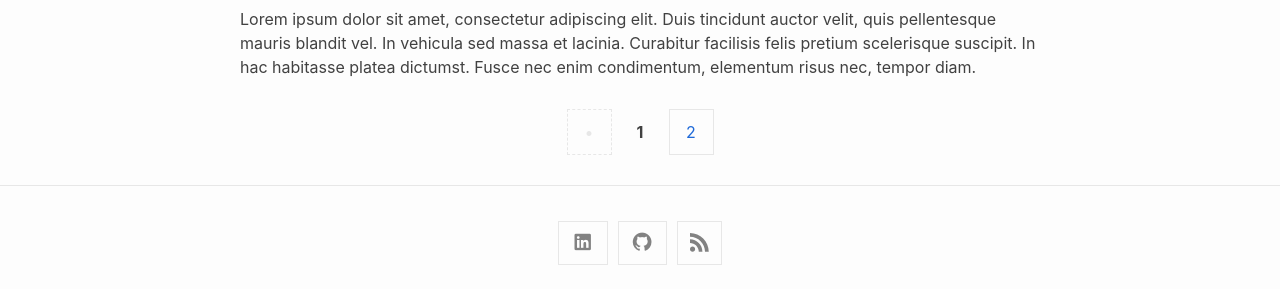
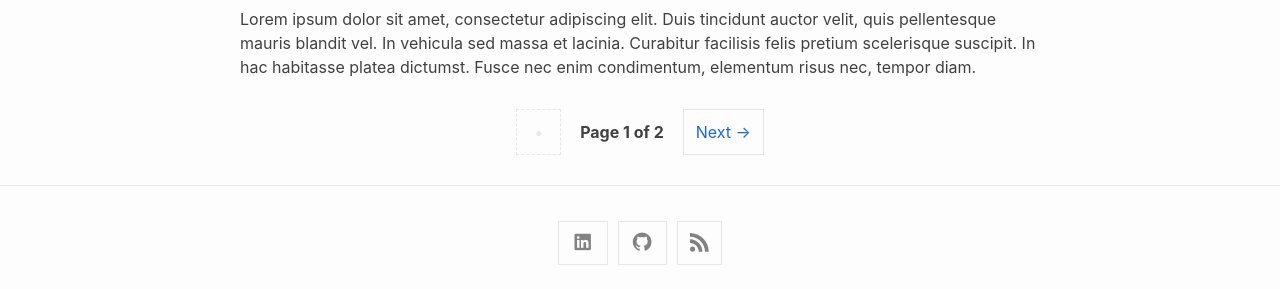
Before and after one commit to dustgalactic/dustgalactic.github.io, a Jekyll site: the page built from index.html, in a window 1280 px wide. Shown: the part 1071-1360 px from the top of the page. Built offline with Jekyll 4.4.1, drawn with Linux system fonts in a browser that asks for light colours; nearby versions of some CDN libraries; the list of posts is cut into pages by our own code.

Commit message:
Pagination

```diff
--- a/_config.yml
+++ b/_config.yml
@@ -16,6 +16,10 @@ plugins:
   - jekyll-seo-tag
   - jekyll-remote-theme
   - jekyll-tagging
+  - jekyll-paginate
+
+paginate: 5
+paginate_path: "/page:num/"
 
 sass:
   quiet_deps: true
@@ -37,7 +41,3 @@ minima:
       icon: github
       url: "https://github.com/dustgalactic"
   hide_site_feed_link: false
-
-# Pagination
-paginate: 5
-paginate_path: "/page:num/"
--- a/_layouts/home.html
+++ b/_layouts/home.html
@@ -3,6 +3,7 @@ layout: base
 ---
 
 <div class="home">
+
   {%- if page.title -%}
     <h1 class="page-heading">{{ page.title }}</h1>
   {%- endif -%}
@@ -16,9 +17,11 @@ layout: base
   {% endif %}
 
   {%- if posts.size > 0 -%}
+
     {%- if page.list_title -%}
       <h2 class="post-list-heading">{{ page.list_title }}</h2>
     {%- endif -%}
+
     <ul class="post-list">
       {%- assign date_format = site.minima.date_format | default: "%b %-d, %Y" -%}
       {%- for post in posts -%}
@@ -30,7 +33,7 @@ layout: base
             </a>
           </h3>
 
-        {% if post.tags %}
+          {% if post.tags and post.tags.size > 0 %}
             <div class="post-tags">
               <strong>Tags:</strong>
               {% for tag in post.tags %}
@@ -46,30 +49,36 @@ layout: base
       {%- endfor -%}
     </ul>
 
-    {% if site.paginate %}
+    {% if paginator.total_pages > 1 %}
       <div class="pager">
         <ul class="pagination">
-        {%- if paginator.previous_page %}
+
+          {% if paginator.previous_page %}
             <li>
               <a href="{{ paginator.previous_page_path | relative_url }}" class="previous-page" title="Go to Page {{ paginator.previous_page }}">
-              {{ paginator.previous_page }}
+                ← Prev
               </a>
             </li>
-        {%- else %}
+          {% else %}
             <li><div class="pager-edge">•</div></li>
-        {%- endif %}
-          <li><div class="current-page">{{ paginator.page }}</div></li>
-        {%- if paginator.next_page %}
+          {% endif %}
+
+          <li><div class="current-page">Page {{ paginator.page }} of {{ paginator.total_pages }}</div></li>
+
+          {% if paginator.next_page %}
             <li>
               <a href="{{ paginator.next_page_path | relative_url }}" class="next-page" title="Go to Page {{ paginator.next_page }}">
-              {{ paginator.next_page }}
+                Next →
               </a>
             </li>
-        {%- else %}
+          {% else %}
             <li><div class="pager-edge">•</div></li>
-        {%- endif %}
+          {% endif %}
+
         </ul>
       </div>
-    {%- endif %}
+    {% endif %}
+
   {%- endif -%}
+
 </div>
```
Lines whose indentation alone changed are shown as unchanged.
